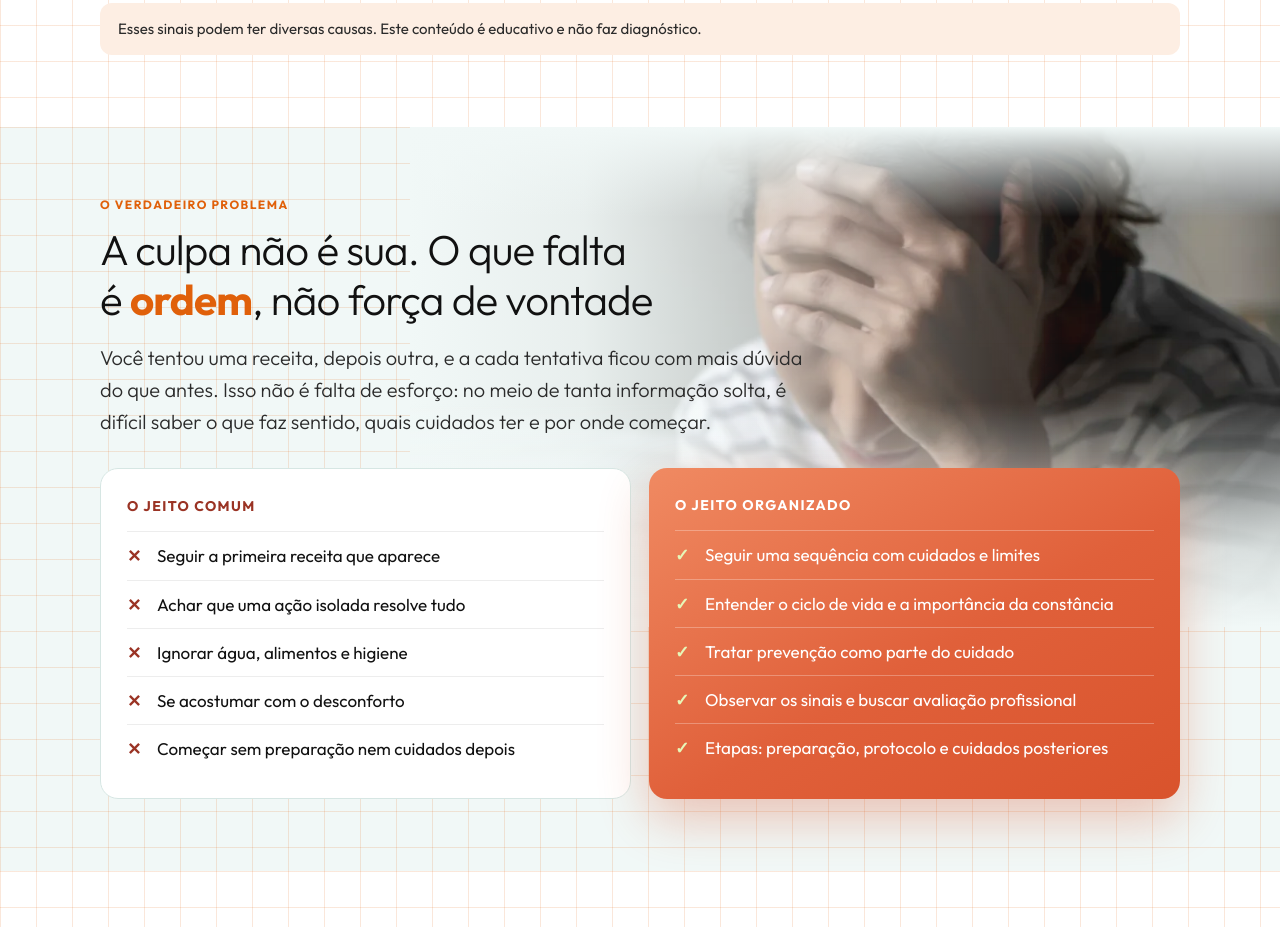
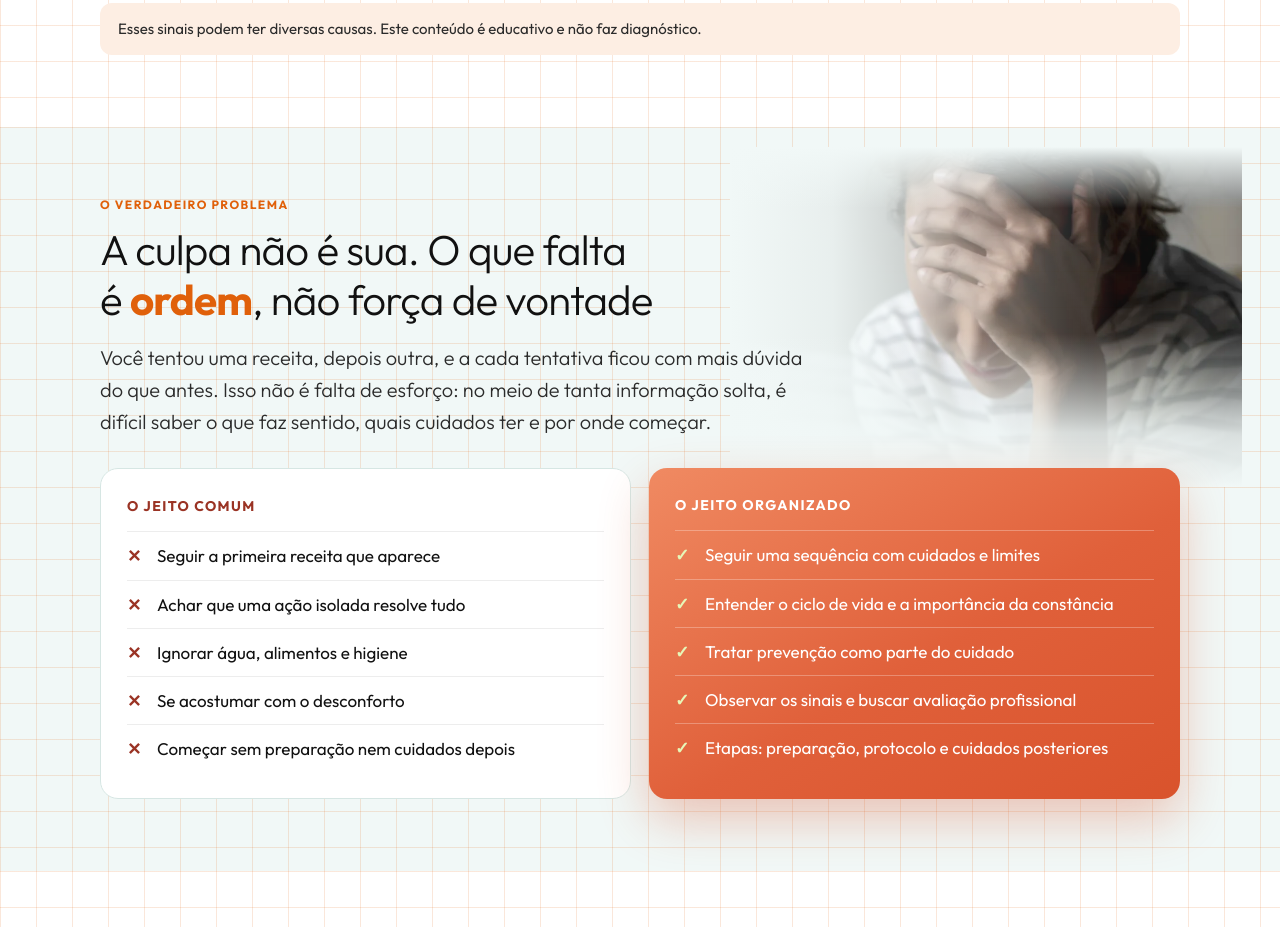
Before and after one commit to novvasaudeintegrativa-cmyk/desparasitacaodescomplicada, a plain HTML site: page index.html in a window 1280 px wide. Shown: the part 1813-2740 px from the top of the page. Drawn offline with Linux system fonts and the light colour scheme.

Commit message:
Secao problema: foto menor

```diff
--- a/index.html
+++ b/index.html
@@ -202,7 +202,7 @@ h2 b,h1 b{font-weight:700;color:var(--brand)}
 /* seção do problema: foto sutil com degradê */
 .prob{position:relative;overflow:hidden}
 .prob>.wrap{position:relative;z-index:1}
-.problema-img{position:absolute;top:0;right:0;width:min(68%,900px);height:500px;z-index:0;pointer-events:none}
+.problema-img{position:absolute;top:20px;right:3%;width:min(40%,560px);height:340px;z-index:0;pointer-events:none}
 .problema-img img{width:100%;height:100%;object-fit:cover;object-position:75% 30%;opacity:.95}
 .problema-img::before{content:"";position:absolute;inset:0;z-index:2;background:linear-gradient(90deg,#f1f8f7 0%,rgba(241,248,247,.9) 20%,rgba(241,248,247,.35) 48%,rgba(241,248,247,0) 75%)}
 .problema-img::after{content:"";position:absolute;inset:0;z-index:2;background:linear-gradient(0deg,#f1f8f7 0%,rgba(241,248,247,.85) 16%,rgba(241,248,247,0) 45%),linear-gradient(180deg,#f1f8f7 0%,rgba(241,248,247,0) 18%)}
```
